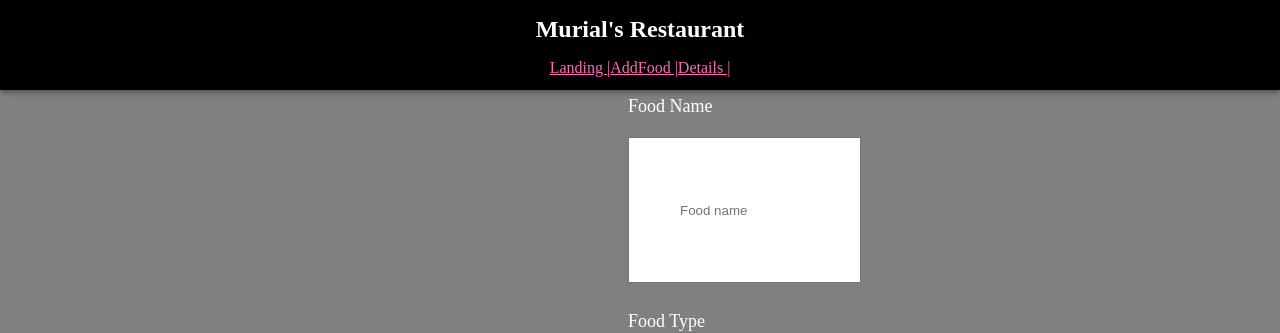
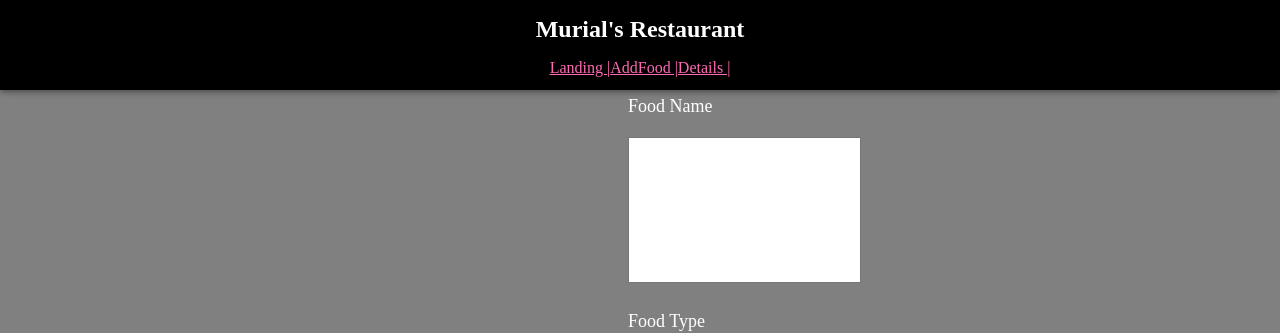
Before and after one commit to twentymurial33/murials_menu, a React (Create React App) app in the folder client/: page /add in a window 1280 px wide. Shown: the top 333 px of the page. Built offline with nearby package versions, Linux system fonts and the light colour scheme.

Commit message:
adding more data fetching

```diff
--- a/client/src/pages/AddFood.js
+++ b/client/src/pages/AddFood.js
@@ -52,7 +52,7 @@ function AddFood() {
         <input
           type="text"
           {...register("foodName")}
-          placeholder="Food name"
+          value={food}
           onChange={handleChange}
         />
         <label>Food Type</label>
```
